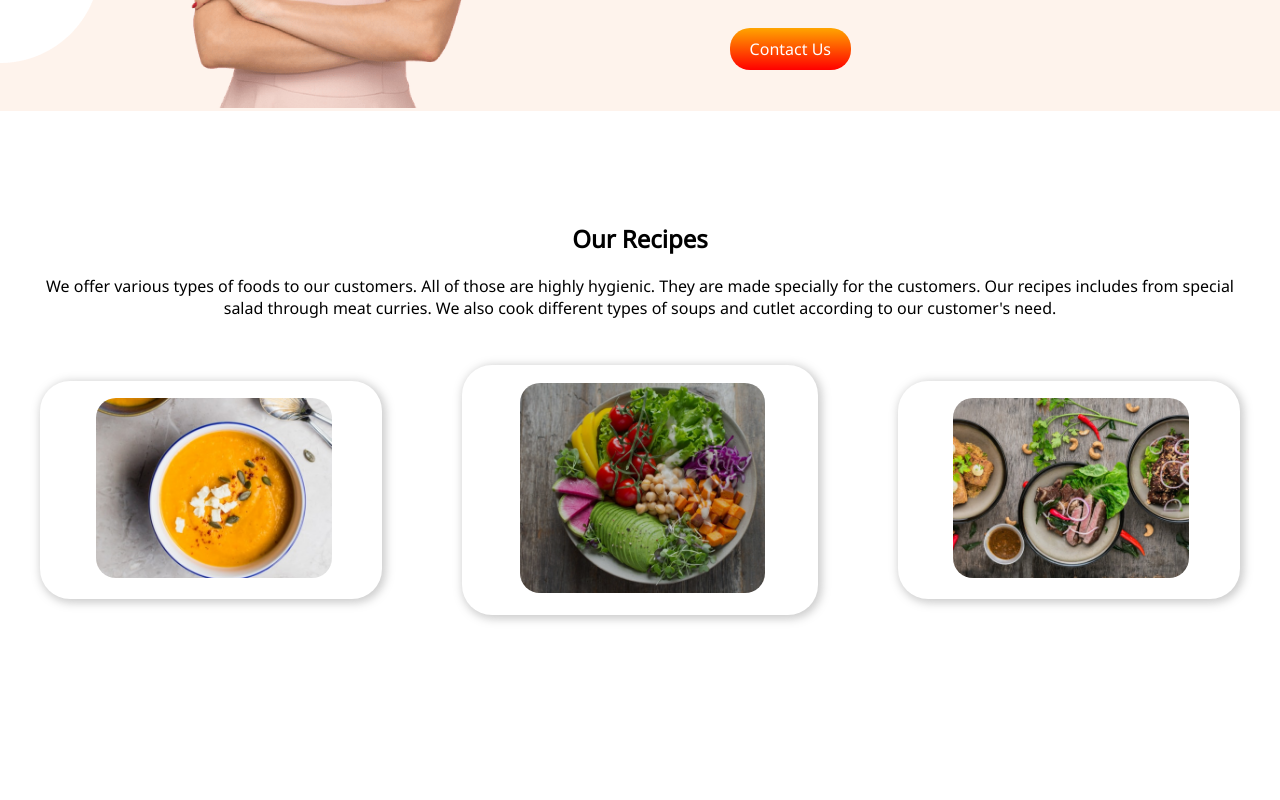
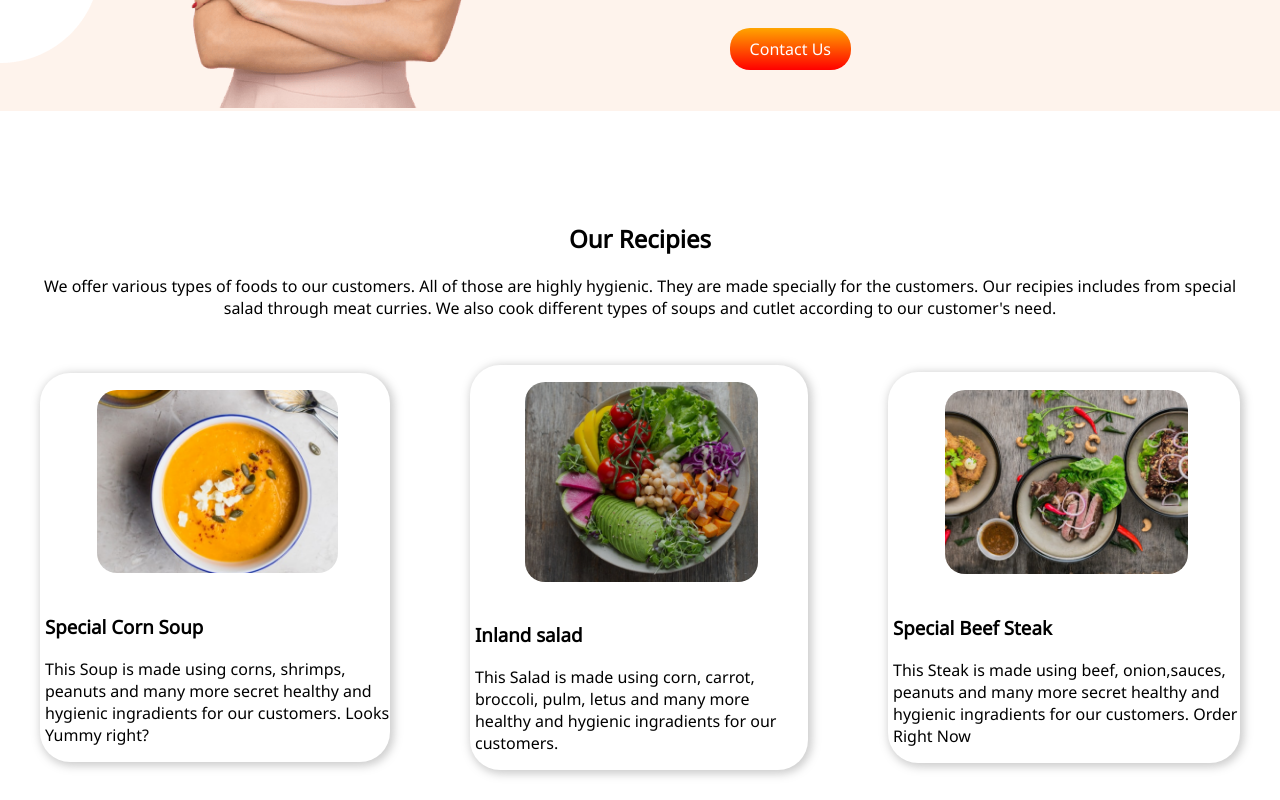
Before and after one commit to Hasanrakib010/foodland, a plain HTML site: page index.html in a window 1280 px wide. Shown: the part 1593-2393 px from the top of the page. Before the commit the page ends 2238 px from the top, so only its background shows below. Drawn offline with Linux system fonts and the light colour scheme.

Commit message:
Sections added

```diff
--- a/index.html
+++ b/index.html
@@ -55,21 +55,32 @@
     </section>
     <section>
         <div class="text-decoration">
-            <h1>Our Recipes</h1>
+            <h1>Our Recipies</h1>
             <p>We offer various types of foods to our customers. All of those are highly hygienic. They are made
                 specially
-                for the customers. Our recipes includes from special salad through meat curries. We also cook different
+                for the customers. Our recipies includes from special salad through meat curries. We also cook different
                 types of soups and cutlet according to our customer's need.</p>
         </div>
         <section class="section-style3">
             <div class="border">
                 <img src="images/Project Cover.png" alt="Corn Soup">
+                <h1>Special Corn Soup</h1>
+                <p>This Soup is made using corns, shrimps, peanuts and many more secret healthy and hygienic ingradients
+                    for our customers. Looks Yummy right?</p>
             </div>
             <div class="border">
                 <img src="images/Project Cover5.png" alt="salad">
+                <h1>Inland salad</h1>
+                <p>This Salad is made using corn, carrot, broccoli, pulm, letus and many more healthy and hygienic
+                    ingradients
+                    for our customers.</p>
             </div>
             <div class="border">
                 <img src="images/Project Cover1.jpg" alt="Beef Steak">
+                <h1>Special Beef Steak</h1>
+                <p>This Steak is made using beef, onion,sauces, peanuts and many more secret healthy and hygienic
+                    ingradients
+                    for our customers. Order Right Now</p>
             </div>
         </section>
     </section>
```
